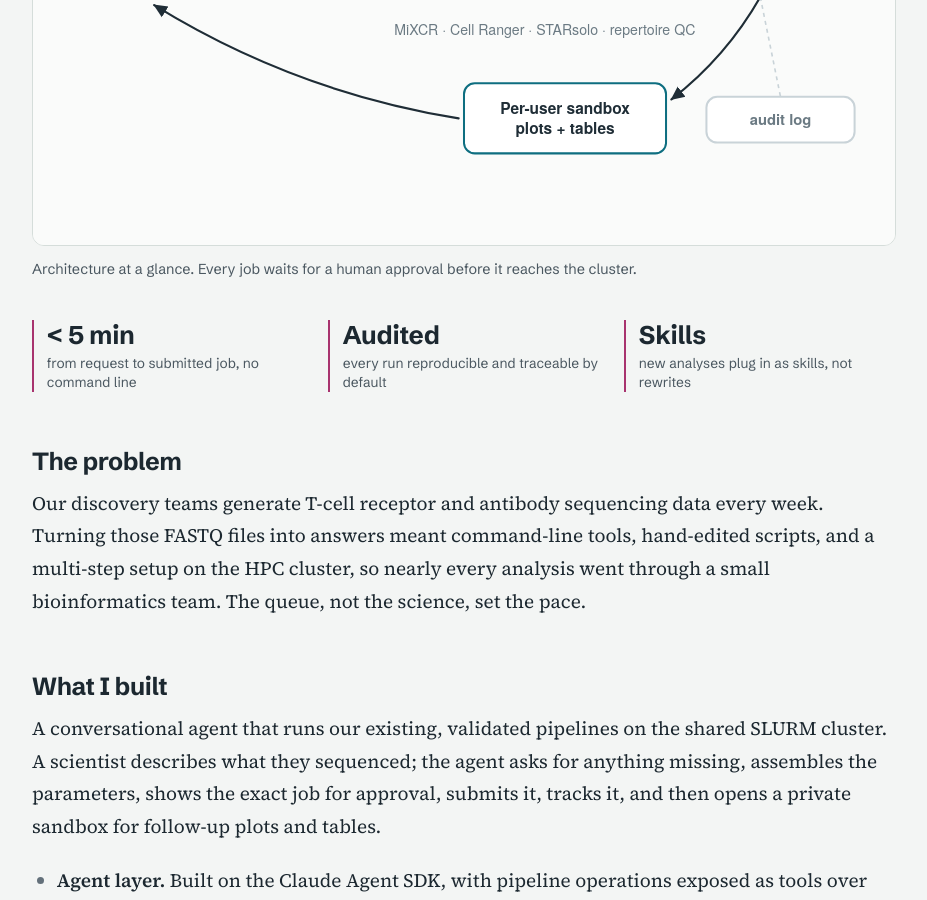
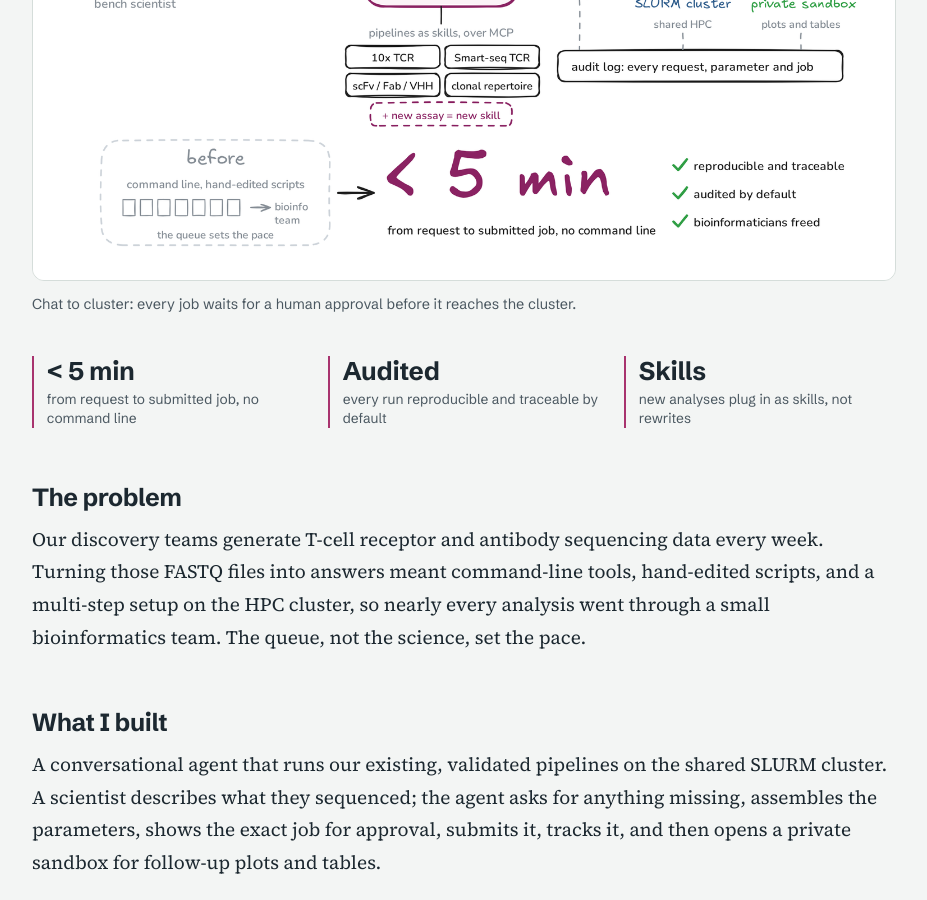
Before and after one commit to sys0507/sys0507.github.io, a Jekyll site: the page built from _projects/ngs-workflow-assistant.md, in a window 1280 px wide and 900 px high, scrolled down 873 px. Shown: the whole window, without its empty margins (176-1103 px from the left). Built offline with Jekyll 4.4.1, drawn with Linux system fonts in a browser that asks for light colours.

Commit message:
NGS Intelligent Workflow Assistant: new hand-drawn cover
Co-Authored-By: Claude Sonnet 5.5 <noreply@anthropic.com>
Claude-Session: https://claude.ai/code/session_01Q3RyRHNauFDp5gBXLQT2zn

```diff
--- a/_projects/ngs-workflow-assistant.md
+++ b/_projects/ngs-workflow-assistant.md
@@ -8,9 +8,9 @@ period: "Mar – Aug 2026"
 role: "Architect and lead developer"
 stack: [Claude Agent SDK, MCP, TypeScript, React, Node.js, SLURM, HPC]
 status: "In use internally at AstraZeneca. Code and data are not public."
-cover: /assets/img/projects/ngs-agent.svg
-cover_alt: "Architecture: a scientist chats with the agent, which calls pipeline tools over MCP, waits for human approval, submits SLURM jobs, and returns results to a per-user sandbox with an audit log."
-cover_caption: "Architecture at a glance. Every job waits for a human approval before it reaches the cluster."
+cover: /assets/img/projects/ngs-agent.png
+cover_alt: "Hand-drawn graphic: a bench scientist chats with an AI agent that calls pipeline skills over MCP, waits for human approval, submits jobs to a SLURM cluster, and returns plots and tables to a private sandbox, with an audit log; request to submitted job in under 5 minutes."
+cover_caption: "Chat to cluster: every job waits for a human approval before it reaches the cluster."
 outcomes:
   - value: "< 5 min"
     label: "from request to submitted job, no command line"
```
Also changed, not shown: assets/img/projects/ngs-agent.png (added), assets/img/projects/ngs-agent.svg (deleted).
